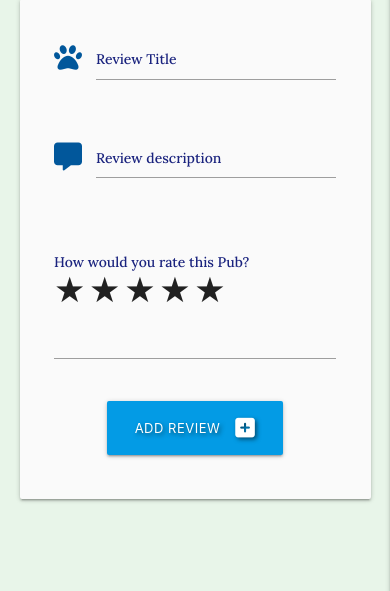
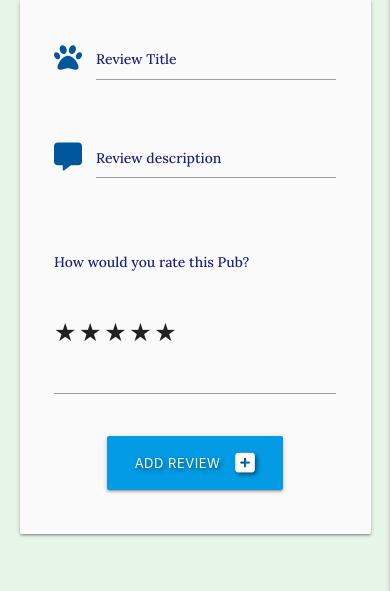
Before and after one commit to amegeddon/Paws-and-Pints, a Flask app: page /write_review in a window 390 px wide. Shown: the part 146-737 px from the top of the page. Run offline with Flask 3, Linux system fonts and the light colour scheme; the visitor is signed in with stand-in values (Sample User, id 1); some libraries are stand-ins or nearby versions.

Commit message:
Adds to mobile query to adjust starts and buttons

```diff
--- a/static/css/style.css
+++ b/static/css/style.css
@@ -193,4 +193,11 @@ label {
     .hide {
         display: none;
     }
+    .star-rating {
+        font-size: 10px;
+        padding-top: 50px;
+    }
+    .mobile-margin {
+        margin: 15px;;
+    }
 }
```
